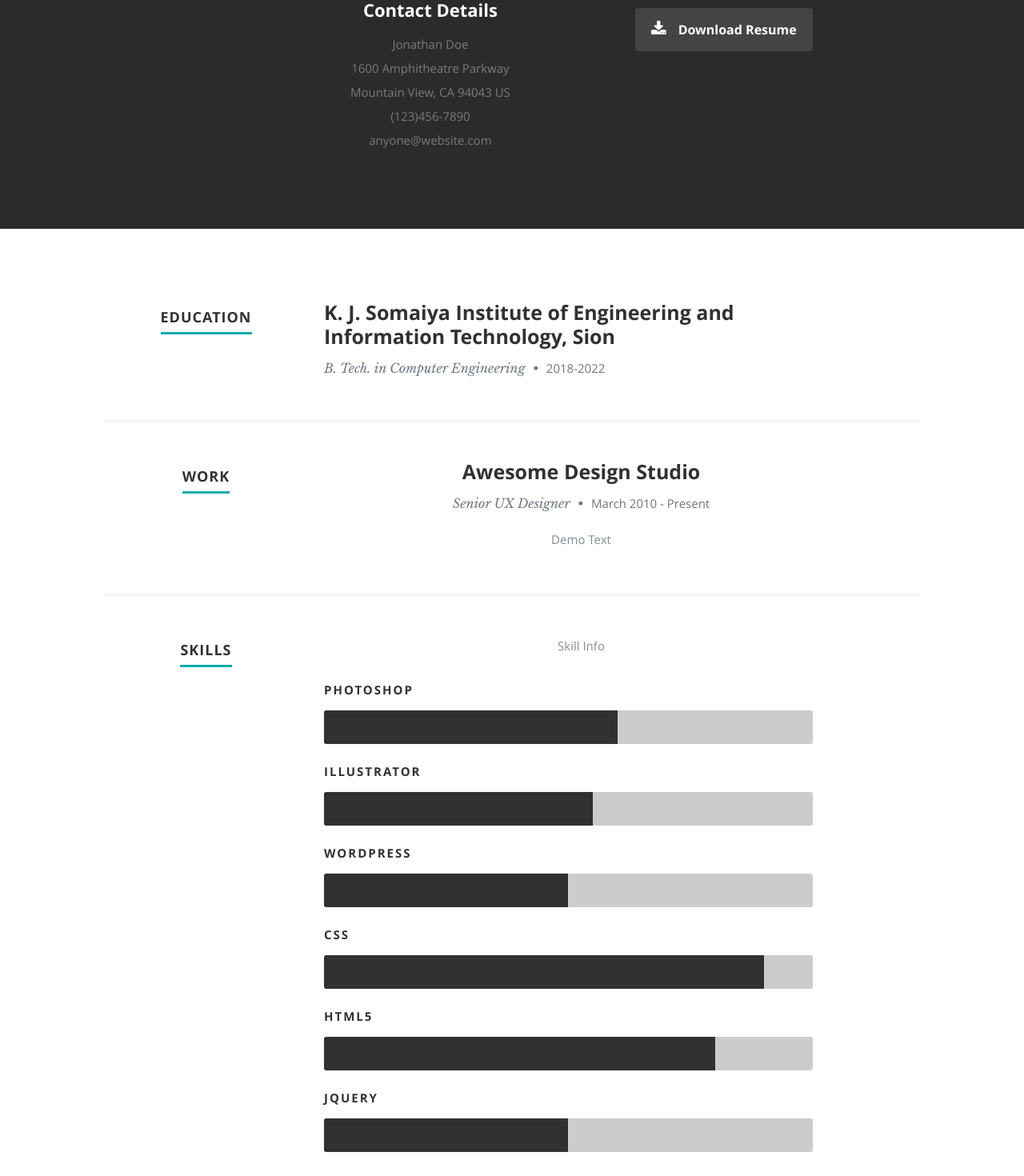
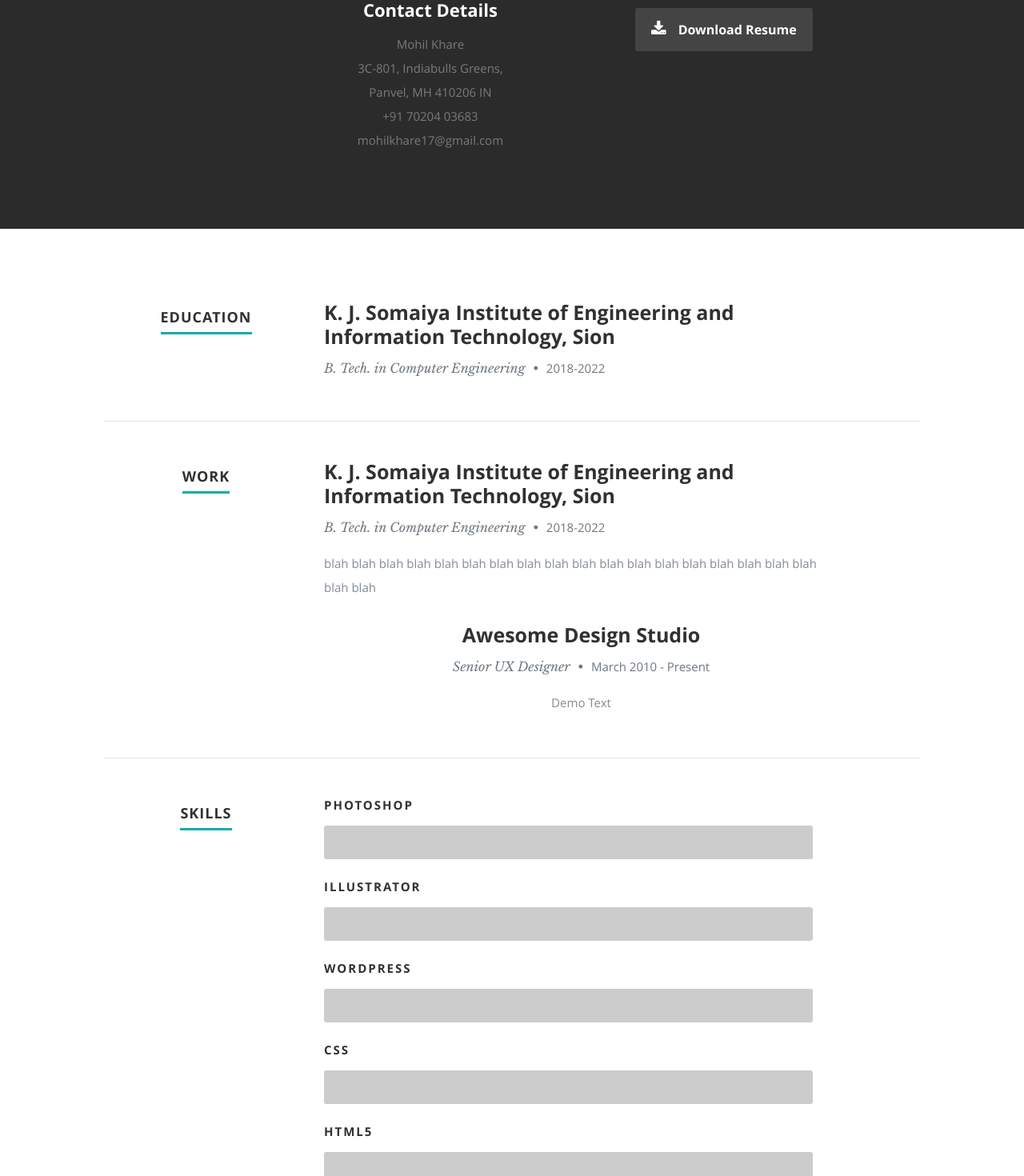
Before and after one commit to mohilkhare1708/themohilkhare, a React (Create React App) app: page / in a window 1280 px wide. Shown: the part 1120-2590 px from the top of the page at 80% size. Built offline with nearby package versions, Linux system fonts and the light colour scheme.

Commit message:
structuring

```diff
--- a/package.json
+++ b/package.json
@@ -3,6 +3,7 @@
   "version": "0.1.0",
   "private": true,
   "dependencies": {
+    "@material-ui/core": "^4.12.3",
     "@testing-library/jest-dom": "^5.14.1",
     "@testing-library/react": "^11.2.7",
     "@testing-library/user-event": "^12.8.3",
--- a/src/components/Admin.js
+++ b/src/components/Admin.js
@@ -4,9 +4,12 @@ import "../assets/css/admin.css";
 
 function Admin() {
   const [title, setTitle] = useState('');
-
+  const [type, setType] = useState('');
   const handleOcTitle = (e) => {
     setTitle(e.target.value);
+  }
+  const handleOcType = (e) => {
+    setType(e.target.value);
   }
 
   const createDB = () => {
@@ -21,21 +24,15 @@ function Admin() {
     <div class="row banner">
       <form class="adminForm">
         <h4>Add Education / Work Experience</h4>
-        {/* <label for="type">Choose type</label>
-        <select name="type" id="type" value={type} onChange={handleOcType}>
-          <option value="education">Education</option>
-          <option value="workex">Work Experience</option>
-        </select>
-        <br /><br />
         <input
           class="name"
           type="text"
-          id="orguni"
-          name="orguni"
-          placeholder="Organization / University"
-          value={orguni}
-          onChange={handleOcOrguni}
-        /> */}
+          id="type"
+          name="type"
+          placeholder="Education or Work?"
+          value={type}
+          onChange={handleOcType}
+        />
         <input
           class="name"
           type="text"
--- a/src/components/Contact.js
+++ b/src/components/Contact.js
@@ -5,17 +5,17 @@ function Contact() {
     <div class="columns contact-details">
       <h2>Contact Details</h2>
       <p class="address">
-        <span>Jonathan Doe</span>
+        <span>Mohil Khare</span>
         <br />
         <span>
-          1600 Amphitheatre Parkway
+          3C-801, Indiabulls Greens,
           <br />
-          Mountain View, CA 94043 US
+          Panvel, MH 410206 IN
         </span>
         <br />
-        <span>(123)456-7890</span>
+        <span>+91 70204 03683</span>
         <br />
-        <span>anyone@website.com</span>
+        <span>mohilkhare17@gmail.com</span>
       </p>
     </div>
   );
--- a/src/components/Home.js
+++ b/src/components/Home.js
@@ -6,8 +6,7 @@ import "../assets/css/media-queries.css";
 import ExperienceItem from "./ExperienceItem";
 import Header from "./Header";
 import Footer from "./Footer";
-import About from  "./About";
-
+import About from "./About";
 
 function Home() {
   return (
@@ -36,9 +35,14 @@ function Home() {
             <h1>
               <span>Work</span>
             </h1>
-
           </div>
           <div class="nine columns main-col">
+            <ExperienceItem
+              orguni="K. J. Somaiya Institute of Engineering and Information Technology, Sion"
+              courserole="B. Tech. in Computer Engineering"
+              date="2018-2022"
+              desc="blah blah blah blah blah blah blah blah blah blah blah blah blah blah blah blah blah blah blah blah "
+            />
             <div class="row item">
               <div class="twelve columns">
                 <h3>Awesome Design Studio</h3>
@@ -60,32 +64,32 @@ function Home() {
           </div>
 
           <div class="nine columns main-col">
-            <p>Skill Info</p>
+            {/* <p>Skill Info</p> */}
 
             <div class="bars">
               <ul class="skills">
                 <li>
-                  <span class="bar-expand photoshop"></span>
+                  {/* <span class="bar-expand photoshop"></span> */}
                   <em>Photoshop</em>
                 </li>
                 <li>
-                  <span class="bar-expand illustrator"></span>
+                  {/* <span class="bar-expand illustrator"></span> */}
                   <em>Illustrator</em>
                 </li>
                 <li>
-                  <span class="bar-expand wordpress"></span>
+                  {/* <span class="bar-expand wordpress"></span> */}
                   <em>Wordpress</em>
                 </li>
                 <li>
-                  <span class="bar-expand css"></span>
+                  {/* <span class="bar-expand css"></span> */}
                   <em>CSS</em>
                 </li>
                 <li>
-                  <span class="bar-expand html5"></span>
+                  {/* <span class="bar-expand html5"></span> */}
                   <em>HTML5</em>
                 </li>
                 <li>
-                  <span class="bar-expand jquery"></span>
+                  {/* <span class="bar-expand jquery"></span> */}
                   <em>jQuery</em>
                 </li>
               </ul>
```
Also changed, not shown: 1 other file (tests, documents, lock files or other folders).
